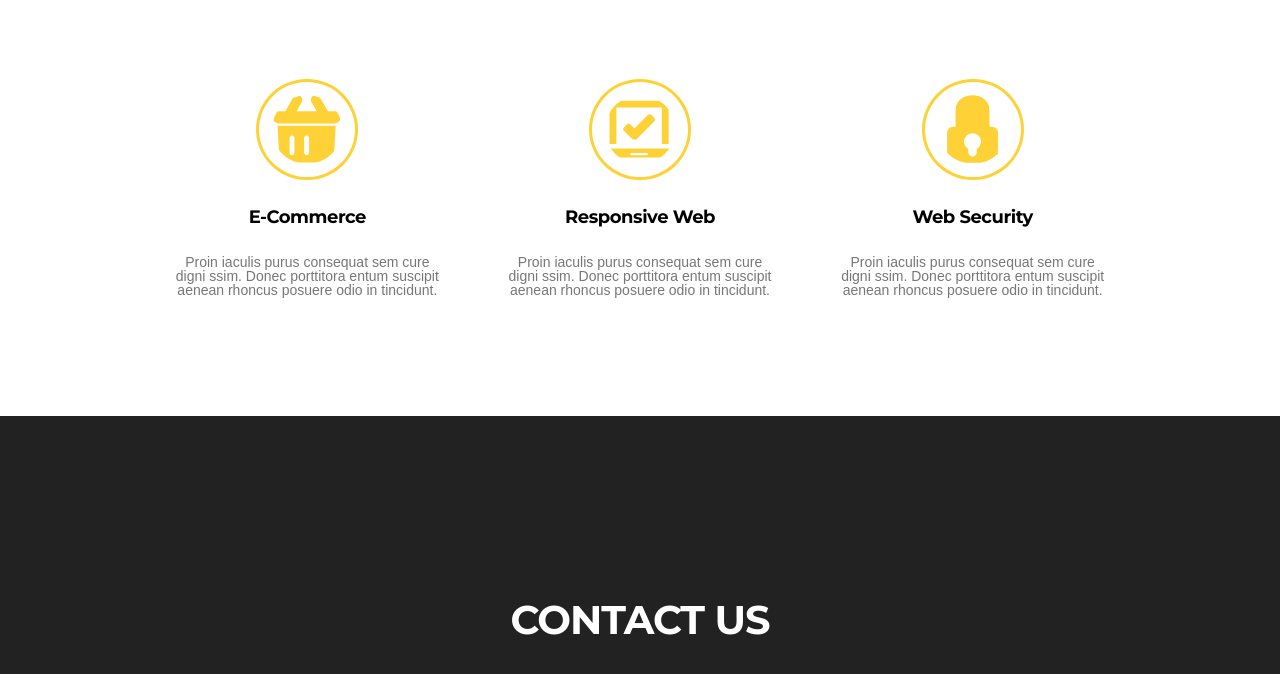
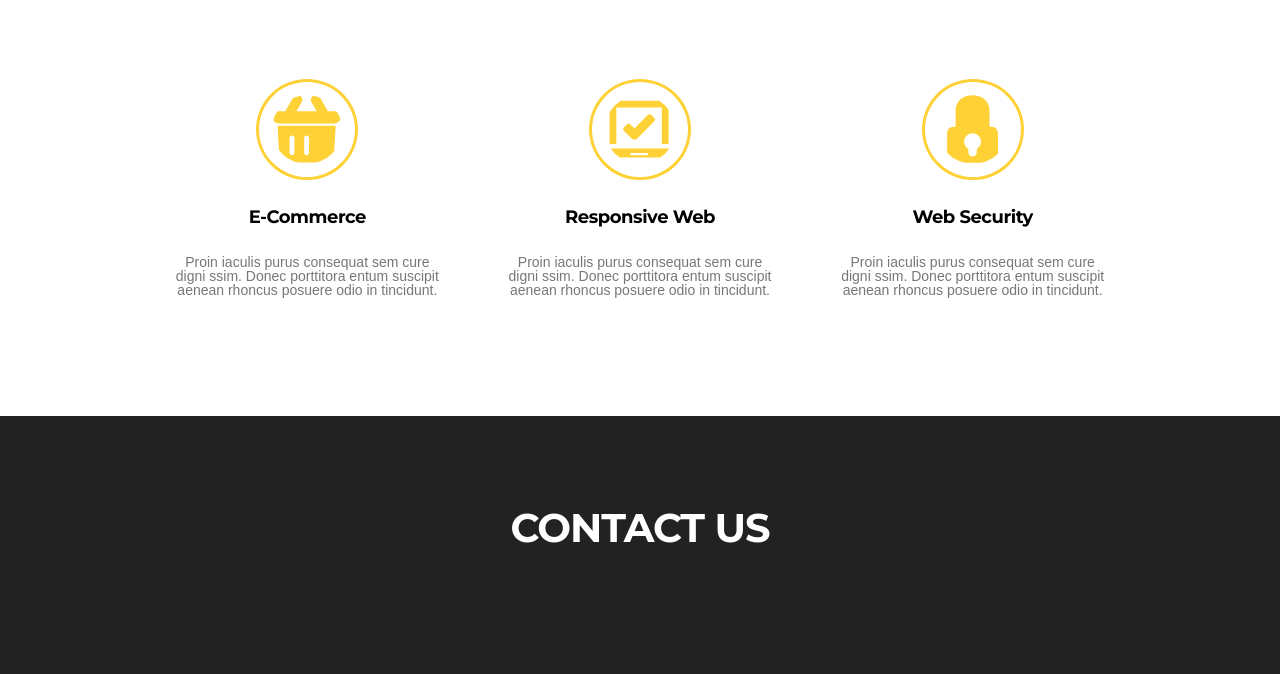
Before and after one commit to makar5555/Golden-Servise, a plain HTML site: page index.html in a window 1280 px wide. Shown: the part 278-952 px from the top of the page. Drawn offline with Linux system fonts and the light colour scheme; a web font is replaced by a local one.

Commit message:
Remove top padding from contact title
Removed top padding from the contact title.

```diff
--- a/css/style.css
+++ b/css/style.css
@@ -127,7 +127,6 @@ body {
 
 .contact-title {
     color: var(--contact-title);
-    padding-top: 92px;
     padding-bottom: 114px;
     text-align: center;
     font-size: 40px;
```
